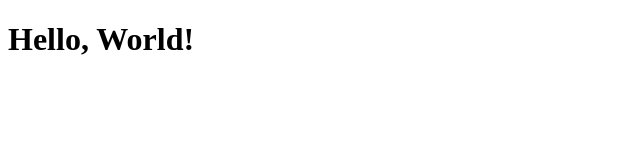
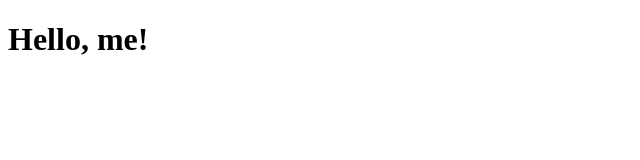
Before and after one commit to Sunnycan12121/git_tutorial, a plain HTML site: page index.html in a window 1280 px wide. Shown: the whole page, without its empty margins (0-640 px from the left). Drawn offline with Linux system fonts and the light colour scheme.

Commit message:
new opration

```diff
--- a/index.html
+++ b/index.html
@@ -4,6 +4,6 @@
     <title>My Page</title>
 </head>
 <body>
-    <h1>Hello, World!</h1>
+    <h1>Hello, me!</h1>
 </body>
 </html>
```
